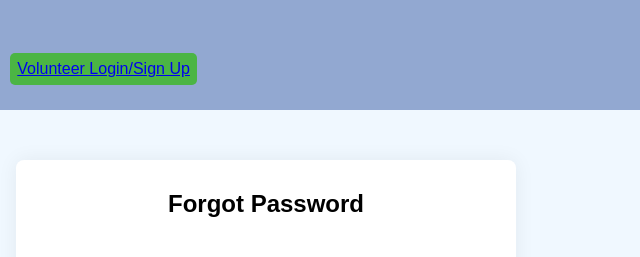
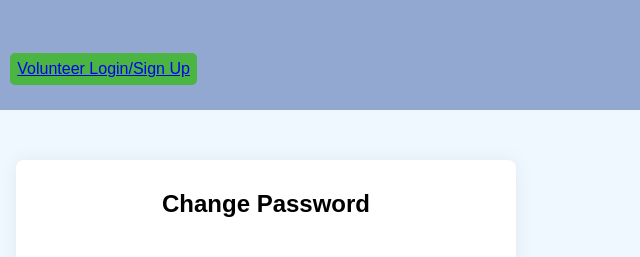
Before and after one commit to prabhask5/HelpingSoup-Website, a plain HTML site: page frontend/pages/login.html in a window 1280 px wide. Both pictures are taken after a click on the link "Forgot your password?". Shown: the top 257 px of the page, 374-1014 px from the left. Drawn offline with nearby package versions, Linux system fonts and the light colour scheme.

Commit message:
change forgot password form name

```diff
--- a/frontend/pages/login.html
+++ b/frontend/pages/login.html
@@ -58,7 +58,7 @@
                 </p>
             </form>
             <form action="http://localhost:4000/forgotPassword" class="form form--hidden" method="POST" id="forgot">
-                <h1 class="form__title">Forgot Password</h1>
+                <h1 class="form__title">Change Password</h1>
                 <div class="form__input-group">
                     <input
                     type="text"
```
